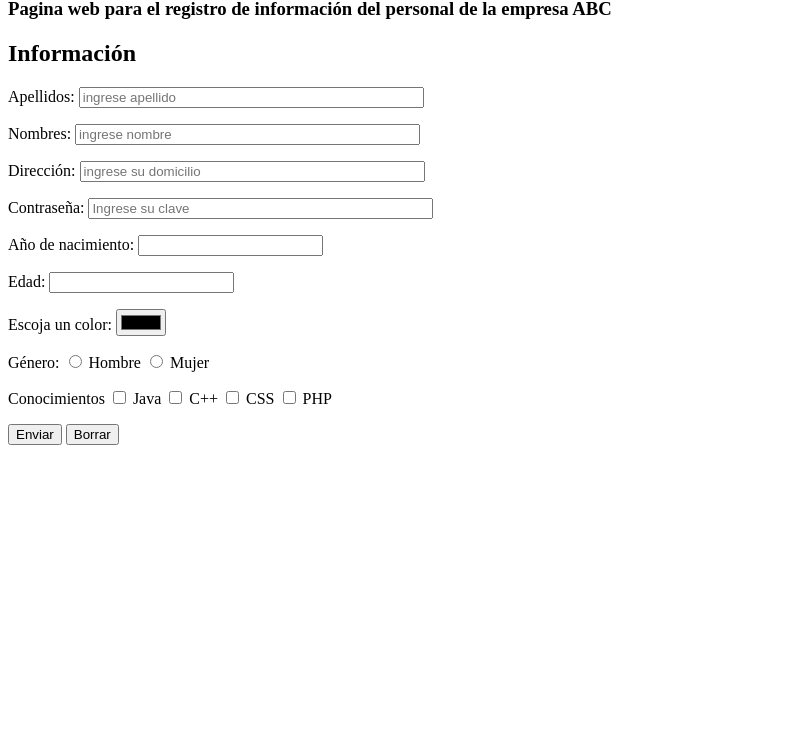
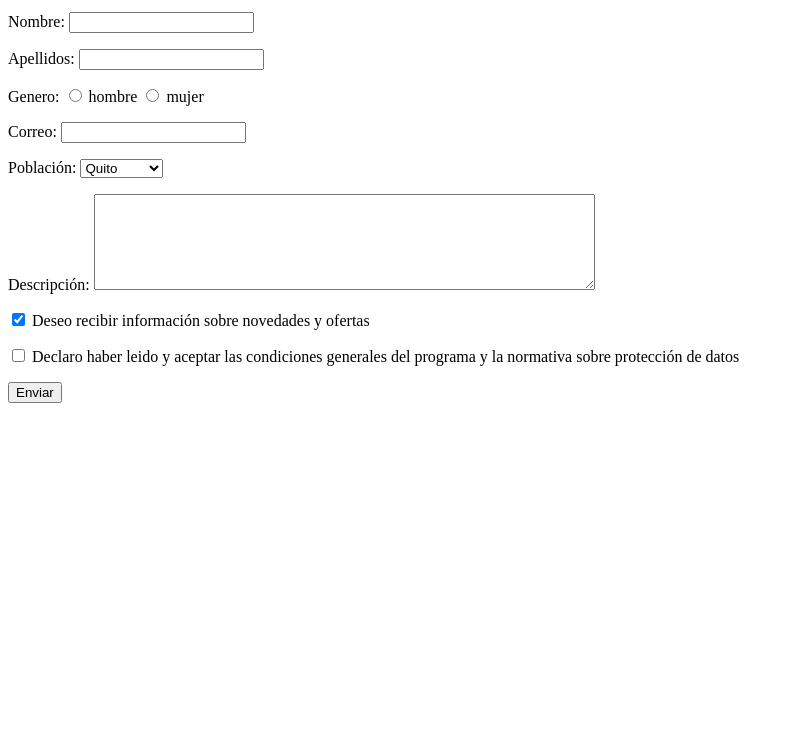
Before and after one commit to DaltonArevalo/Programacion-Web, a plain HTML site: page Tarea02_Arevalo_Dalton.html in a window 1280 px wide. Shown: the part 68-800 px from the top of the page, without its empty margins (0-794 px from the left). Drawn offline with Linux system fonts and the light colour scheme.

Commit message:
deber 2 realizado

```diff
--- a/Tarea02_Arevalo_Dalton.html
+++ b/Tarea02_Arevalo_Dalton.html
@@ -1,35 +1,48 @@
+<!DOCTYPE html>
 <html>
 	<head>
-	<title> Pagina WEB de Dalton</title>
-	<head>
+		<title>Formulario de registro - Mi web</title>
+	</head>
 	<body>
-	<h1>Registro de Datos</h1>
-	<h3>Pagina web para el registro de información del personal de la empresa ABC</h3>
-	<h2>Información</h2>
-
-	<form action="ejemplo.php" method="get">
-	  <p>Apellidos: <input type="text" name="apellido" placeholder="ingrese apellido" size="40"></p>
-	  <p>Nombres: <input type="text" name="nombre" placeholder="ingrese nombre" size="40"></p>
-		<p>Dirección: <input type="text" name="dirreccion" placeholder="ingrese su domicilio" size="40" maxlength="10"></p>
-		<p>Contraseña: <input type="text" name="clave" placeholder="Ingrese su clave" size="40" maxlength="5"></p>
-	  <p>Año de nacimiento: <input type="number" name="nacido" min="1900"></p>
-		<p>Edad: <input type="number" name="edad" min="18"></p>
-		<p>Escoja un color: <input type="color"></p>
-	  <p>Género:
-	    <input type="radio" name="hm" value="h" required=""> Hombre
-	    <input type="radio" name="hm" value="m" required=""> Mujer
-	  </p>
-		<p>Conocimientos
-			<input type="checkbox" name="casilla"> Java
-			<input type="checkbox" name="casilla"> C++
-			<input type="checkbox" name="casilla"> CSS
-			<input type="checkbox" name="casilla"> PHP
-		</p>
-	  <p>
-	    <input type="submit" value="Enviar">
-	    <input type="reset" value="Borrar">
-	  </p>
+		<h1>Formulario de registro - Creado por Dalton Arévalo</h1>
+		<form action="" method="get">
+	<p>
+		<label for="nombre">Nombre:</label> <input type="text" name="nombre" id="nombre" maxlength="50" />
+	</p>
+	<p>
+		<label for="apellidos">Apellidos:</label> <input type="text" name="apellidos" id="apellidos" maxlength="50" />
+	</p>
+	<p>
+		Genero: <input type="radio" name="sexo" id="sexo-h" value="h" /> <label for="sexo-h">hombre</label> <input type="radio"
+		name="sexo" id="sexo-m" value="m" /> <label for="sexo-m">mujer</label>
+	</p>
+	<p>
+		<label for="correo">Correo:</label> <input type="text" name="correo" id="correo" maxlength="100" />
+	</p>
+	<p>
+		<label for="poblacion">Población:</label>
+		<select name="poblacion" id="poblacion">
+			<option>Quito</option>
+			<option>Guayaquil</option>
+			<option>Cuenca</option>
+			<option>Loja</option>
+		</select>
+	</p>
+	<p><label for="descripcion">Descripción:</label>
+		<textarea name="descripcion" id="descripcion" rows="6" cols="60"></textarea>
+	</p>
+	<p>
+		<input type="checkbox" name="info" id="info" checked="checked" /> <label
+		for="info">Deseo recibir información sobre novedades y ofertas</label>
+	</p>
+	<p>
+		<input type="checkbox" name="condiciones" id="condiciones" /> <label
+		for="condiciones"> Declaro haber leido y aceptar las condiciones generales del
+		programa y la normativa sobre protección de datos</label>
+	</p>
+	<p>
+		<input type="submit" value="Enviar" />
+	</p>
 	</form>
-
 	</body>
 </html>
```
Also changed, not shown: Practica_2.html (added, +35 -0 lines), Practica_1.html (renamed from Practica.html).
